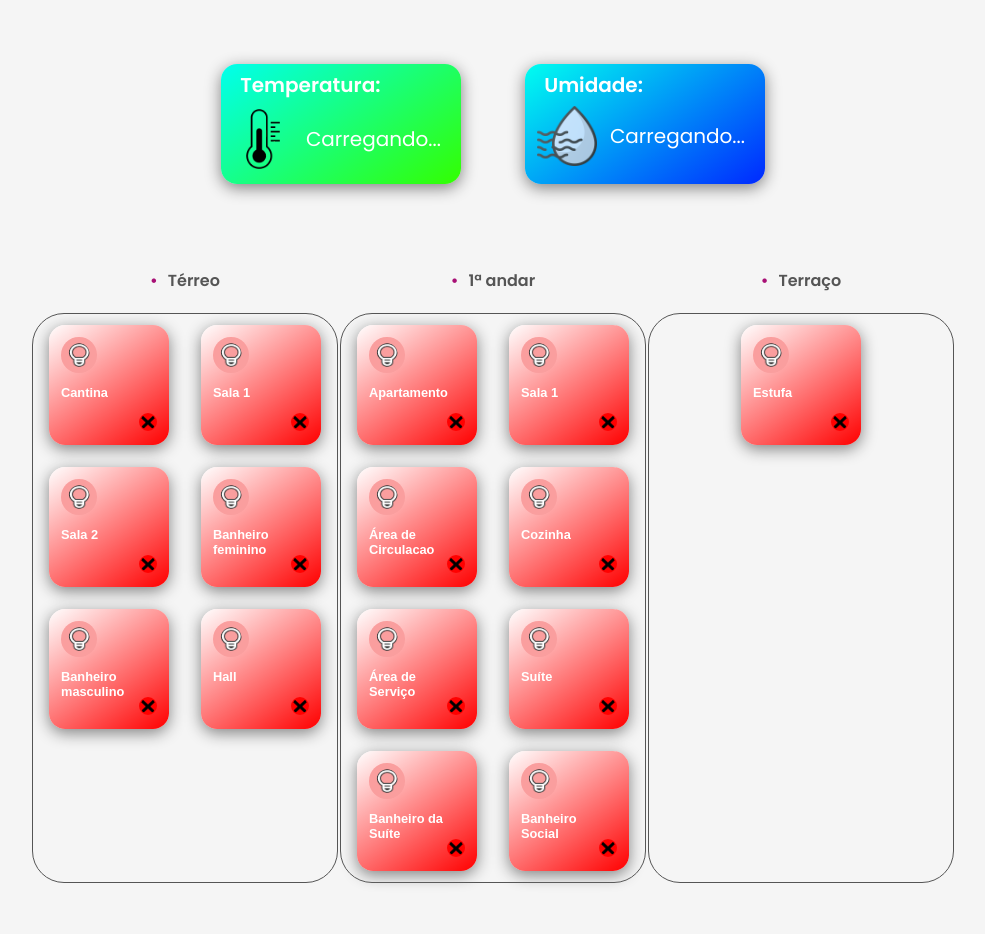
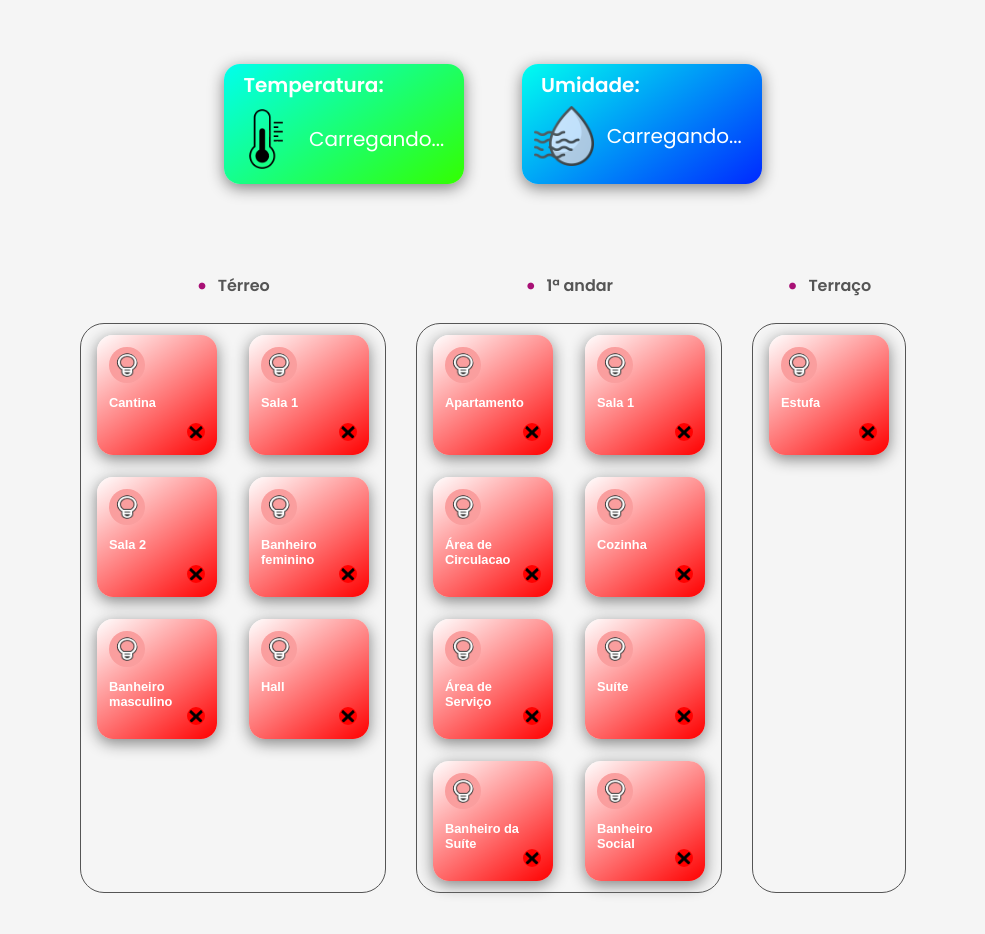
Before and after one commit to Keveeen13/SmartHome-Web, a Next.js app: page / in a window 1280 px wide. Shown: the top 934 px of the page, without its empty margins (147-1132 px from the left). Built offline with nearby package versions, Linux system fonts and the light colour scheme; no server answers.

Commit message:
Ajustes na estilização do container principal

```diff
--- a/src/app/globals.css
+++ b/src/app/globals.css
@@ -39,29 +39,24 @@ html, body {
   content: '•';
   color: rgb(168, 16, 117);
   margin-right: 10px;
+  font-size: x-large;
 }
 
 .section-sensores {
-  display: grid;
-  grid-template-columns: 1fr 1fr;
+  display: flex;
   gap: 5%;
   width: 100%;
   height: auto;
-  margin: 5% 0 0 0;
-}
-
-.section-sensores > :nth-child(1) {
-  justify-self: end;
-}
-
-.section-sensores > :nth-child(2) {
-  justify-self: start;
+  padding: 5% 5% 0 5%;
+  justify-content: center;
 }
 
 .section-ambientes {
-  display: grid;
-  grid-template-columns: 1fr 1fr 1fr;
-  gap: 2px;
+  display: flex;
+  flex-wrap: wrap;
+  justify-content: center;
+  width: 100%;
+  gap: 30px;
   margin: 5% 0 10% 0;
 }
 
@@ -73,7 +68,7 @@ html, body {
   grid-template-rows: 1fr 1fr 1fr 1fr;
   flex-direction: column;
   border: #555555 1px solid;
-  border-radius:calc(50vw * 0.05);
+  border-radius: 3vmin;
 }
 
 .section-terraco {
```
